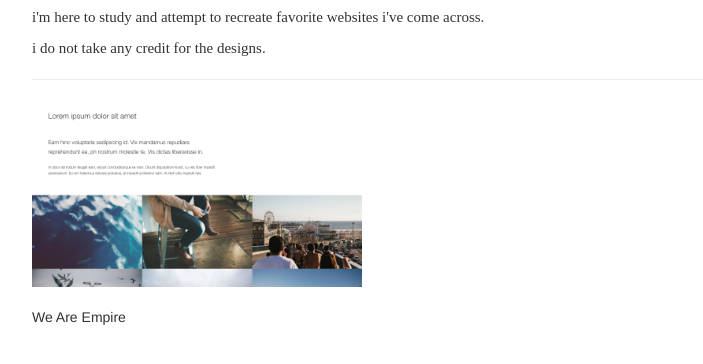
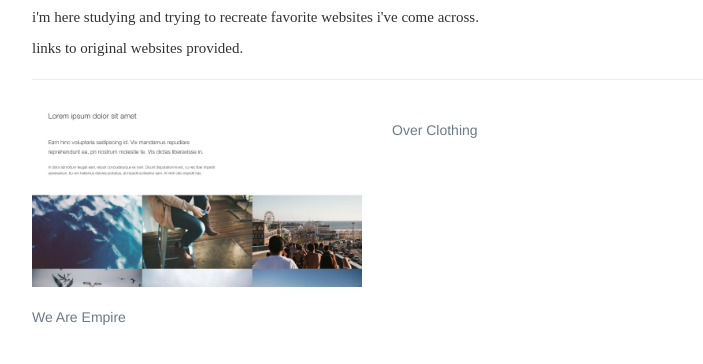
Before and after one commit to stephjin/web-design-prototypes, a plain HTML site: page index.html in a window 1280 px wide. Shown: the part 262-626 px from the top of the page, without its empty margins (83-786 px from the left). Drawn offline with nearby package versions, Linux system fonts and the light colour scheme; a web font is replaced by a local one.

Commit message:
Update index 2.

```diff
--- a/index.html
+++ b/index.html
@@ -11,13 +11,17 @@
     <div class="row">
       <div class="col-md-12">
         <span id="myname">hello there my name is <a href="http://www.stephaniejin.com">stephanie</a>.</span>
-        <p>i'm here to study and attempt to recreate favorite websites i've come across.</p>
-        <p>i do not take any credit for the designs.</p><hr>
+        <p>i'm here studying and trying to recreate favorite websites i've come across.</p>
+        <p>links to original websites provided.</p><hr>
       </div>
     </div>
     <div class="row">
-      <div class="col-sm-12 col-md-4"><a href="project1.html"><img class="img-responsive" src="img/project1.jpg"></a><br>We Are Empire</div>
-      <div class="col-sm-12 col-md-4"></div>
+      <div class="col-sm-12 col-md-4">
+        <a href="project1.html"><img class="img-responsive" src="img/project1.jpg"></a>
+        <br><a href="http://www.weareempire.co.uk/">We Are Empire</a></div>
+      <div class="col-sm-12 col-md-4">
+        <a href="project2.html"></a>
+        <br><a href="http://overclothing.com/">Over Clothing</a></div>
       <div class="col-sm-12 col-md-4"></div>
     </div>
   </div>
```
